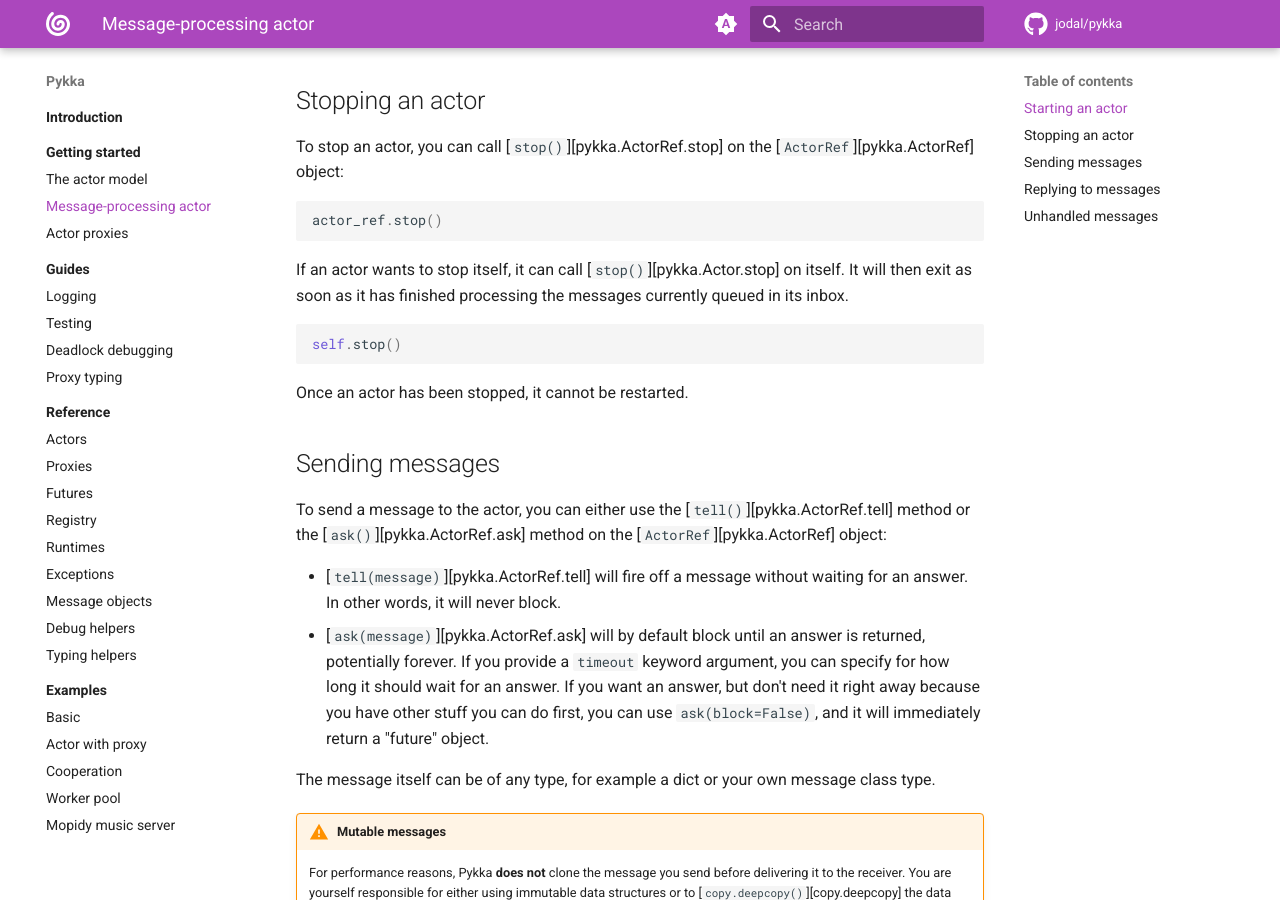
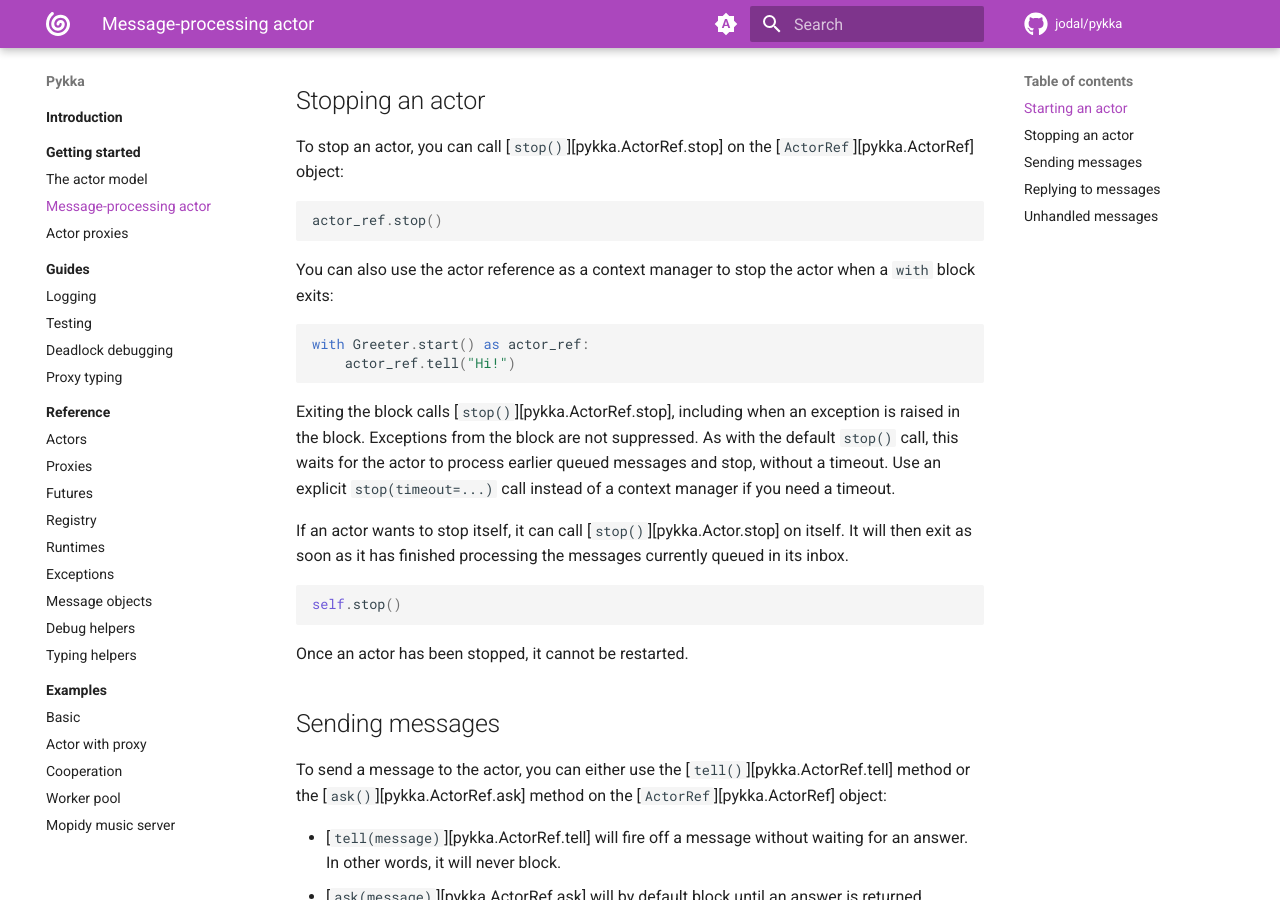
Before and after one commit to jodal/pykka, an MkDocs documentation site: the page built from docs/getting-started/actors.md, in a window 1280 px wide and 900 px high, scrolled down 1033 px. Built offline with MkDocs 1.6.1 and Material for MkDocs 9.7.7, drawn with Linux system fonts in a browser that asks for light colours; comment, search, counter and statistics services are not loaded.

Commit message:
feat: support actor reference context managers

````diff
--- a/docs/getting-started/actors.md
+++ b/docs/getting-started/actors.md
@@ -61,6 +61,23 @@ on the [`ActorRef`][pykka.ActorRef] object:
 ```py
 actor_ref.stop()
 ```
+
+You can also use the actor reference as a context manager
+to stop the actor when a `with` block exits:
+
+```py
+with Greeter.start() as actor_ref:
+    actor_ref.tell("Hi!")
+```
+
+Exiting the block calls [`stop()`][pykka.ActorRef.stop],
+including when an exception is raised in the block.
+Exceptions from the block are not suppressed.
+As with the default `stop()` call,
+this waits for the actor to process earlier queued messages and stop,
+without a timeout.
+Use an explicit `stop(timeout=...)` call instead of a context manager
+if you need a timeout.
 
 If an actor wants to stop itself,
 it can call [`stop()`][pykka.Actor.stop] on itself.
````
Also changed, not shown: docs/examples/basic.md (+3 -3 lines), 3 other files.
